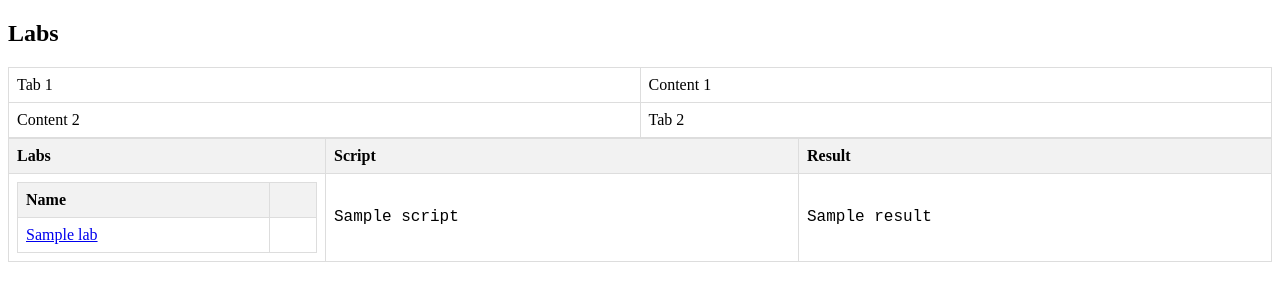
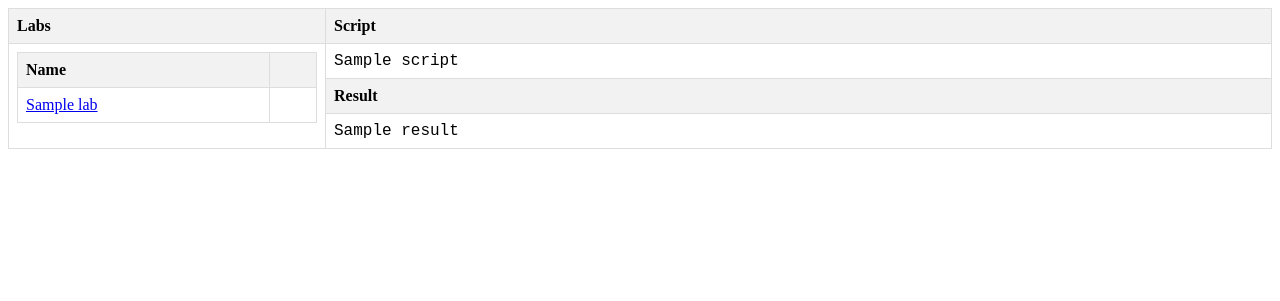
Before and after one commit to Nummulith/aws_labs, a Python web app: template flask/templates/labs.html in a window 1280 px wide. Shown: the top 301 px of the page. Run offline with Jinja, Linux system fonts and the light colour scheme; the template is opened without the code that fills it: most values are stand-ins (such as "Sample title", 1, 10 or a date in 2020).

Commit message:
Update labs.html

```diff
--- a/flask/templates/labs.html
+++ b/flask/templates/labs.html
@@ -35,35 +35,17 @@
 
     </style>
 </head>
-
 <body>
-    <h2>Labs</h2>
-
-    <table style="width: 100%;">
-        <tr>
-            <td rowspan="2" class="tab">Tab 1</td>
-            <td class="content">Content 1</td>
-        </tr>
-        <tr>
-            <td rowspan="2" class="tab">Tab 2</td>
-        </tr>
-        <tr>
-            <td class="content">Content 2</td>
-        </tr>
-    </table>
-
     <table style="width: 100%;">
         <thead>
             <tr>
                 <th style="width: 300px;">Labs</th>
                 <th>Script</th>
-                <th>Result</th>
             </tr>
         </thead>
         <tbody>
             <tr>
-                <td style="vertical-align: top;">
-
+                <td rowspan="3" style="vertical-align: top;">
                     <table id="LabsTable" style="width: 300px;">
                         <thead>
                             <tr>
@@ -80,7 +62,6 @@
                             {% endfor %}
                         </tbody>
                     </table>
-
                 </td>
                 <td id="script">
                     {% if script == "" %}
@@ -91,6 +72,11 @@
 
                     {{ script|safe }}
                 </td>
+            </tr>
+            <tr>
+                <th>Result</td>
+            </tr>
+            <tr>
                 <td id="result">{{ result|safe }}</td>
             </tr>
         </tbody>
```
